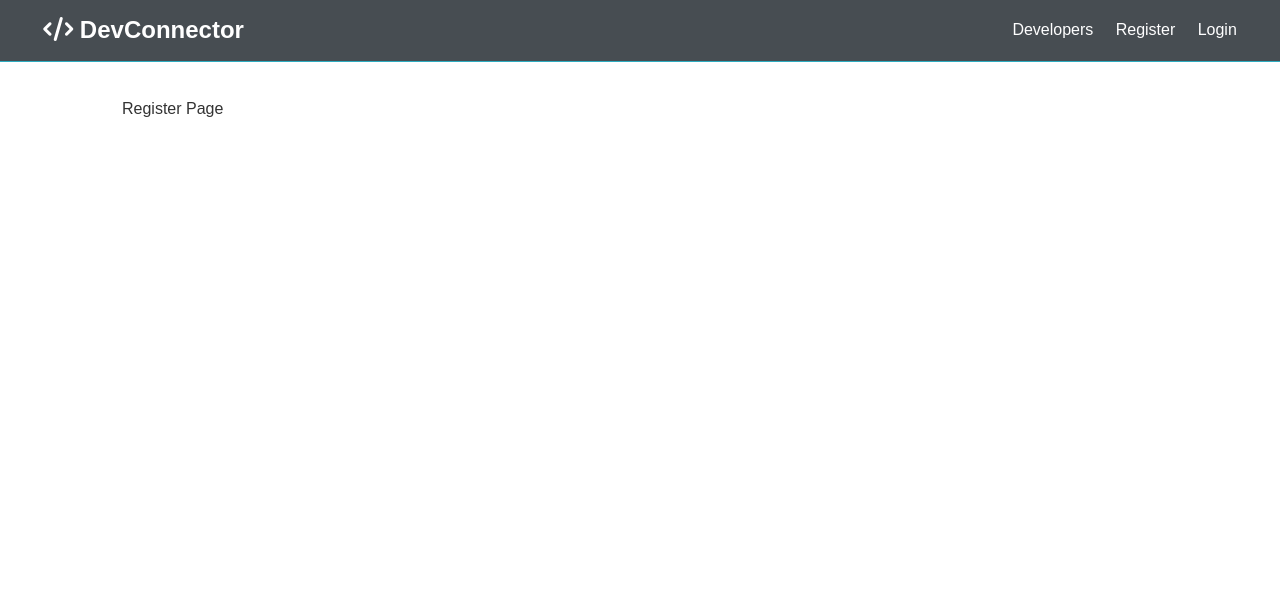
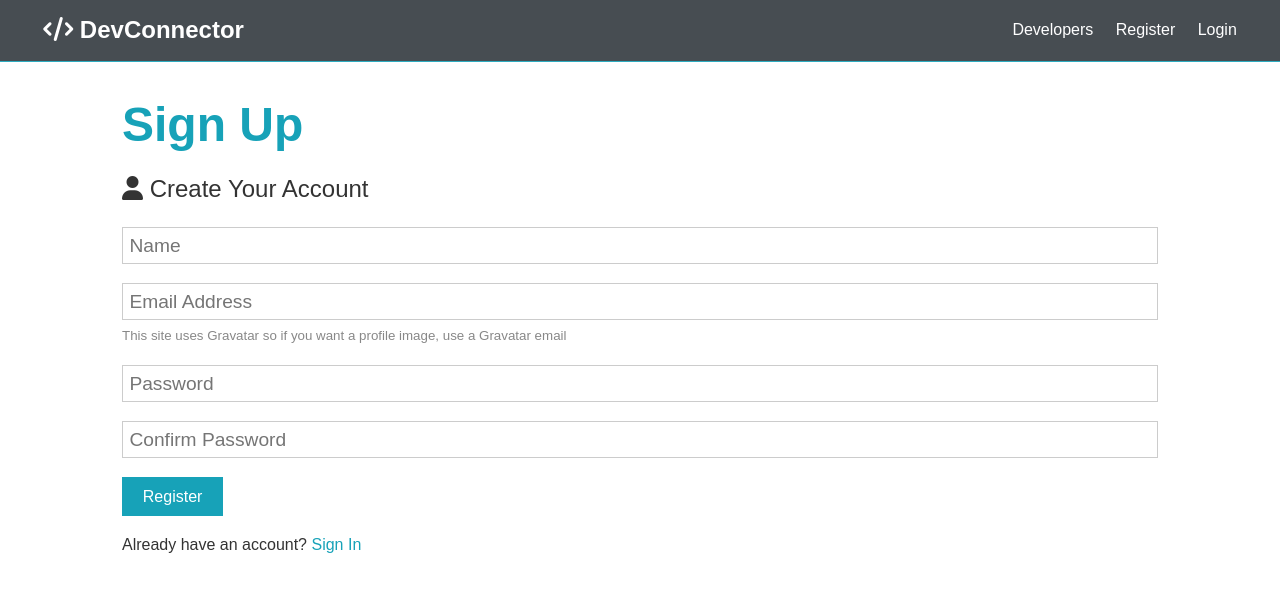
Before and after one commit to sametibis/devconnector, a React (Create React App) app in the folder client/: page /register in a window 1280 px wide. Shown: the top 592 px of the page. Built offline with nearby package versions, Linux system fonts and the light colour scheme.

Commit message:
Register Form & Hoks (useState)

```diff
--- a/client/src/components/auth/Register.js
+++ b/client/src/components/auth/Register.js
@@ -1,11 +1,95 @@
-import React from 'react'
+import React, { Fragment, useState } from 'react';
 
 const Register = () => {
-    return (
-        <div>
-            Register Page
+  const [formData, setFormData] = useState({
+    // initial states
+    name: '',
+    email: '',
+    password: '',
+    password2: '',
+  });
+
+  const { name, email, password, password2 } = formData;
+
+  const onChange = (e) => {
+    setFormData({
+      // ...formData : copy states
+      // [e.target.name] : input'un name kısmını key olarak kullanıyoruz (name = 'email' vb. gibi)
+      // e.target.value : value to key
+      ...formData, [e.target.name]: e.target.value,
+    });
+  };
+
+
+  const onSubmit = (e) => {
+      e.preventDefault();
+      if(password !== password2) {
+          console.log('Password dont match');
+      } else {
+          console.log(formData);
+      }
+  }
+
+  return (
+    <Fragment>
+      <h1 className='large text-primary'>Sign Up</h1>
+      <p className='lead'>
+        <i className='fas fa-user'></i> Create Your Account
+      </p>
+      <form className='form' onSubmit={(e) => onSubmit(e)}>
+        <div className='form-group'>
+          <input
+            type='text'
+            placeholder='Name'
+            name='name'
+            value={name}
+            onChange={(e) => onChange(e)}
+            required
+          />
         </div>
-    )
-}
+        <div className='form-group'>
+          <input
+            type='email'
+            placeholder='Email Address'
+            name='email'
+            value={email}
+            onChange={(e) => onChange(e)}
+            required
+          />
+          <small className='form-text'>
+            This site uses Gravatar so if you want a profile image, use a
+            Gravatar email
+          </small>
+        </div>
+        <div className='form-group'>
+          <input
+            type='password'
+            placeholder='Password'
+            name='password'
+            minLength='6'
+            value={password}
+            onChange={(e) => onChange(e)}
+            required
+          />
+        </div>
+        <div className='form-group'>
+          <input
+            type='password'
+            placeholder='Confirm Password'
+            name='password2'
+            minLength='6'
+            value={password2}
+            onChange={(e) => onChange(e)}
+            required
+          />
+        </div>
+        <input type='submit' className='btn btn-primary' value='Register' />
+      </form>
+      <p className='my-1'>
+        Already have an account? <a href='login.html'>Sign In</a>
+      </p>
+    </Fragment>
+  );
+};
 
 export default Register;
```
